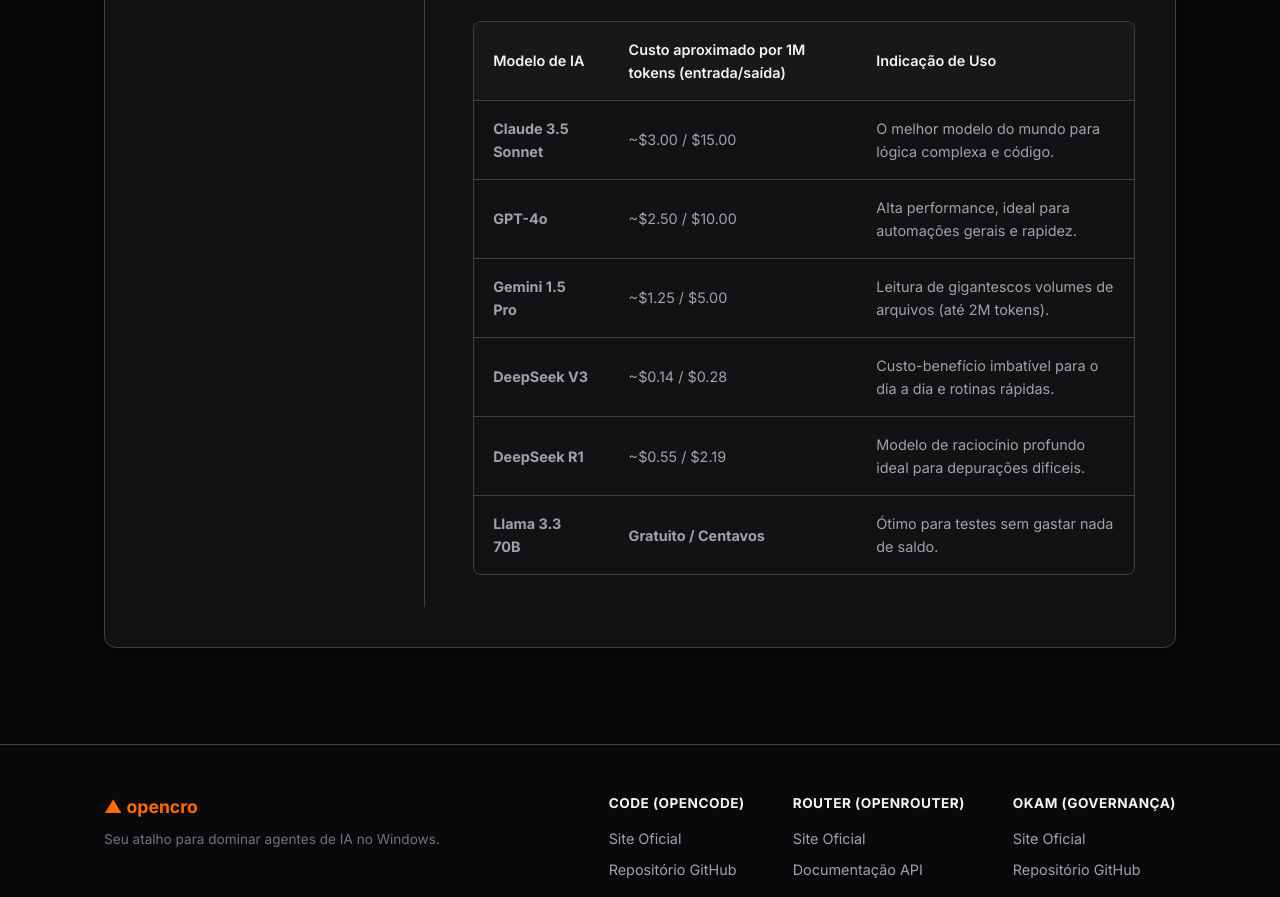
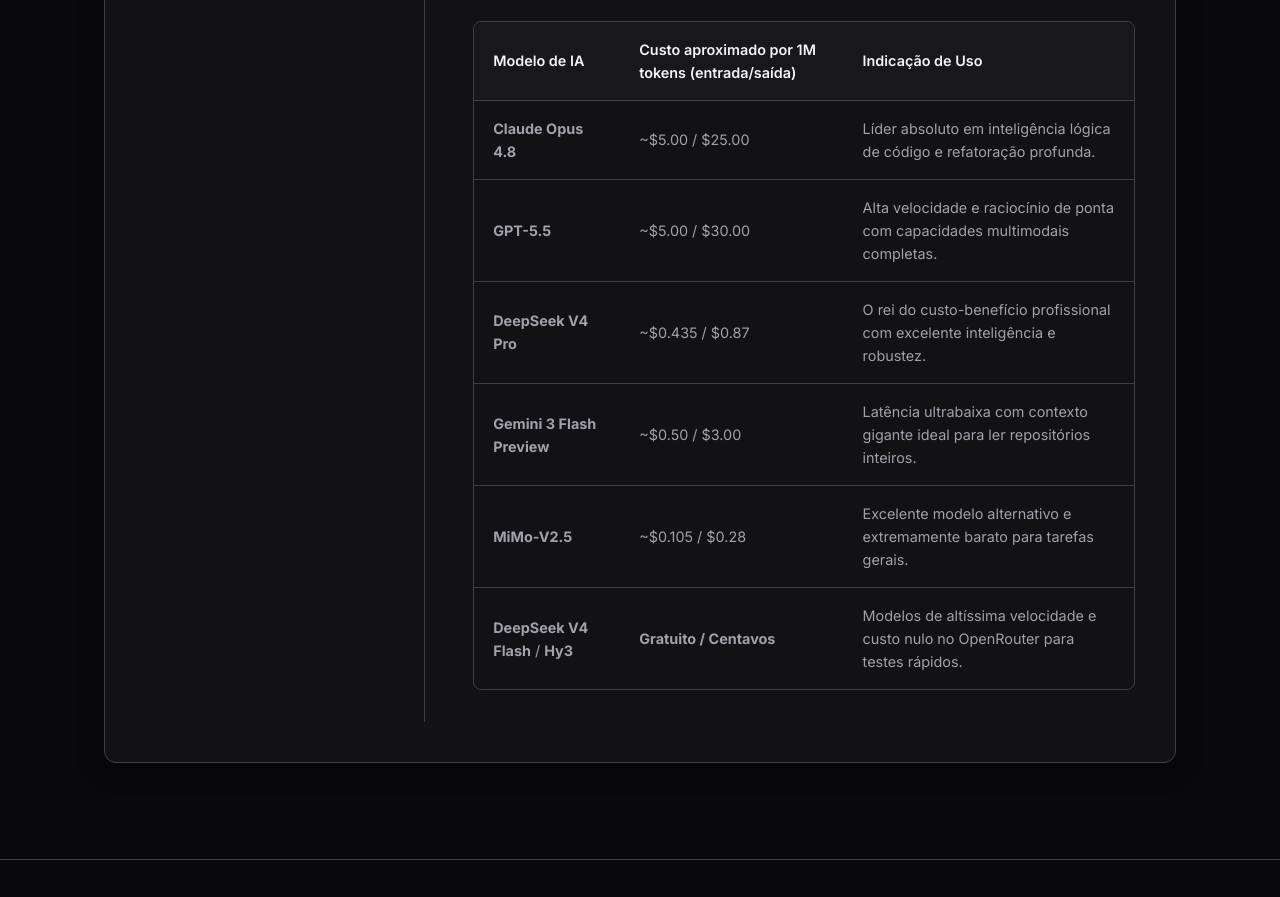
Before and after one commit to juliano-ceconi/openc-openr, a plain HTML site: page landing-page/index.html in a window 1280 px wide. Shown: the part 3517-4414 px from the top of the page. Drawn offline with Linux system fonts and the light colour scheme.

Commit message:
feat: atualizacao dos modelos de IA para Julho/2026 (Claude Opus 4.8, GPT-5.5, DeepSeek V4, Hy3, etc.)

```diff
--- a/landing-page/index.html
+++ b/landing-page/index.html
@@ -228,34 +228,34 @@
                                     </thead>
                                     <tbody>
                                         <tr>
-                                            <td><strong>Claude 3.5 Sonnet</strong></td>
-                                            <td>~$3.00 / $15.00</td>
-                                            <td>O melhor modelo do mundo para lógica complexa e código.</td>
+                                            <td><strong>Claude Opus 4.8</strong></td>
+                                            <td>~$5.00 / $25.00</td>
+                                            <td>Líder absoluto em inteligência lógica de código e refatoração profunda.</td>
                                         </tr>
                                         <tr>
-                                            <td><strong>GPT-4o</strong></td>
-                                            <td>~$2.50 / $10.00</td>
-                                            <td>Alta performance, ideal para automações gerais e rapidez.</td>
+                                            <td><strong>GPT-5.5</strong></td>
+                                            <td>~$5.00 / $30.00</td>
+                                            <td>Alta velocidade e raciocínio de ponta com capacidades multimodais completas.</td>
                                         </tr>
                                         <tr>
-                                            <td><strong>Gemini 1.5 Pro</strong></td>
-                                            <td>~$1.25 / $5.00</td>
-                                            <td>Leitura de gigantescos volumes de arquivos (até 2M tokens).</td>
+                                            <td><strong>DeepSeek V4 Pro</strong></td>
+                                            <td>~$0.435 / $0.87</td>
+                                            <td>O rei do custo-benefício profissional com excelente inteligência e robustez.</td>
                                         </tr>
                                         <tr>
-                                            <td><strong>DeepSeek V3</strong></td>
-                                            <td>~$0.14 / $0.28</td>
-                                            <td>Custo-benefício imbatível para o dia a dia e rotinas rápidas.</td>
+                                            <td><strong>Gemini 3 Flash Preview</strong></td>
+                                            <td>~$0.50 / $3.00</td>
+                                            <td>Latência ultrabaixa com contexto gigante ideal para ler repositórios inteiros.</td>
                                         </tr>
                                         <tr>
-                                            <td><strong>DeepSeek R1</strong></td>
-                                            <td>~$0.55 / $2.19</td>
-                                            <td>Modelo de raciocínio profundo ideal para depurações difíceis.</td>
+                                            <td><strong>MiMo-V2.5</strong></td>
+                                            <td>~$0.105 / $0.28</td>
+                                            <td>Excelente modelo alternativo e extremamente barato para tarefas gerais.</td>
                                         </tr>
                                         <tr>
-                                            <td><strong>Llama 3.3 70B</strong></td>
+                                            <td><strong>DeepSeek V4 Flash</strong> / <strong>Hy3</strong></td>
                                             <td><strong>Gratuito / Centavos</strong></td>
-                                            <td>Ótimo para testes sem gastar nada de saldo.</td>
+                                            <td>Modelos de altíssima velocidade e custo nulo no OpenRouter para testes rápidos.</td>
                                         </tr>
                                     </tbody>
                                 </table>
@@ -300,7 +300,7 @@
                                             <li>Clique no ícone de <strong>Engrenagem (Configurações)</strong> no canto inferior esquerdo.</li>
                                             <li>Selecione <strong>OpenRouter</strong> como o provedor de IA.</li>
                                             <li>Cole a sua chave de API (<code>sk-or-...</code>) no campo correspondente e salve.</li>
-                                            <li>No menu suspenso de modelos, selecione seu modelo inicial. Recomendamos o <code>deepseek/deepseek-chat</code> (super barato) ou <code>meta-llama/llama-3.3-70b-instruct</code> (gratuito).</li>
+                                            <li>No menu suspenso de modelos, selecione seu modelo inicial. Recomendamos o <code>deepseek/deepseek-v4-flash</code> (super barato) ou o <code>hy3</code> (gratuito).</li>
                                         </ol>
 
                                         <h5>3. Abrir seu Projeto</h5>
@@ -387,9 +387,9 @@
                             <h4>Otimizando seus Gastos no OpenRouter</h4>
                             <p>Se você optar por usar modelos pagos além dos modelos free, use a estratégia de alternância inteligente para economizar:</p>
                             <ul>
-                                <li>Use o modelo gratuito <code>meta-llama/llama-3.1-70b</code> para tarefas repetitivas, perguntas de documentação e revisão de código simples.</li>
-                                <li>Use o modelo <code>deepseek/deepseek-chat</code> (DeepSeek V3) para desenvolvimento ativo, pois tem um custo de entrada extremamente baixo (~$0.14 por milhão de tokens) e ótima capacidade lógica.</li>
-                                <li>Reserve o <code>anthropic/claude-sonnet-4</code> para tarefas de grande complexidade arquitetural, refatorações multi-arquivo ou debug complexo.</li>
+                                <li>Use os modelos gratuitos <code>hy3</code> ou <code>nemotron-3-ultra</code> para tarefas repetitivas, perguntas de documentação e revisão simples.</li>
+                                <li>Use o modelo <code>deepseek/deepseek-v4-flash</code> ou <code>mimo-v2.5</code> para desenvolvimento ativo devido ao custo de entrada extremamente baixo (~$0.09 a $0.10 por milhão de tokens).</li>
+                                <li>Reserve o <code>deepseek/deepseek-v4-pro</code>, <code>claude/claude-opus-4.8</code> ou <code>gpt-5.5</code> para tarefas de grande complexidade arquitetural, refatorações multi-arquivo ou debug profundo.</li>
                             </ul>
 
                             <div class="alert-box alert-warning">
```
Also changed, not shown: 2 other files.
